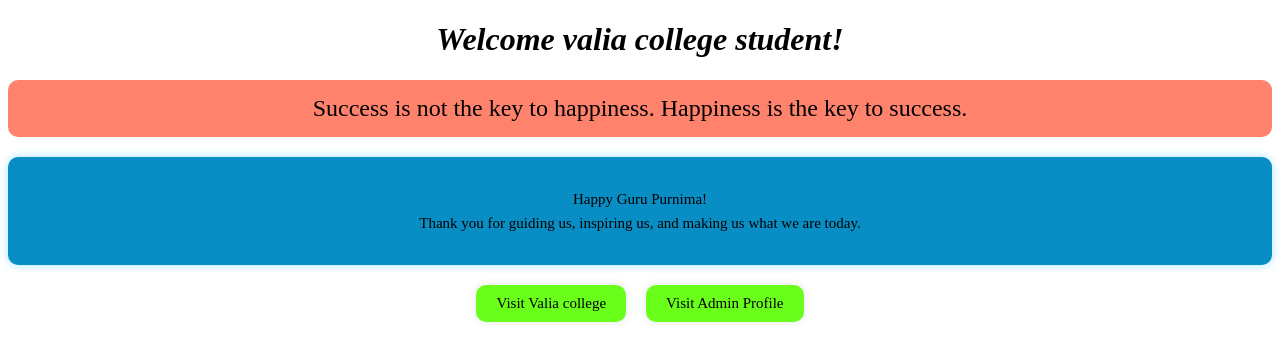
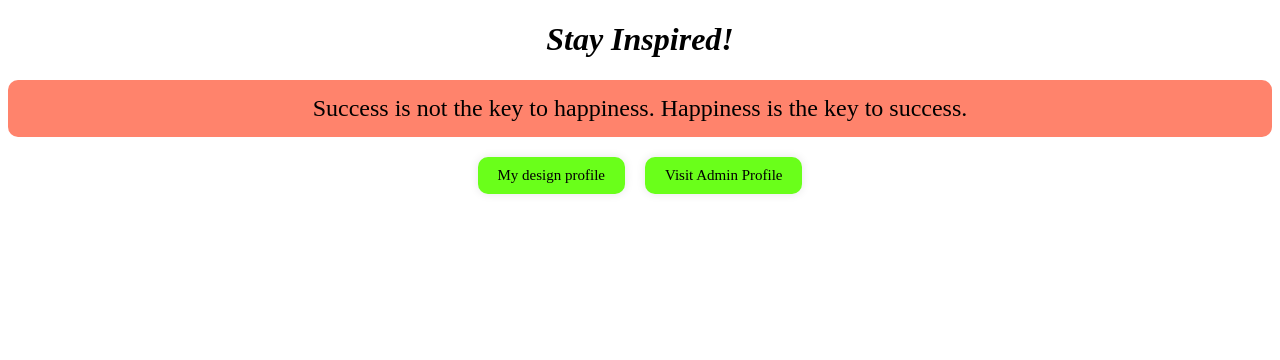
Before and after one commit to ritik7545/DailyQuotes, a plain HTML site: page index.html in a window 1280 px wide. Drawn offline with Linux system fonts and the light colour scheme.

Commit message:
Delete one container

```diff
--- a/index.html
+++ b/index.html
@@ -8,13 +8,11 @@
 
 
 <body>
-    <h1><i>Welcome valia college student!</i></h1>
+    <h1><i>Stay Inspired!</i></h1>
     <div id="quote">Loading daily quote...</div>
-    <div class="container">
-        <p>Happy Guru Purnima! <br>Thank you for guiding us, inspiring us, and making us what we are today.</p>
-    </div>
+
     <div class="links">
-        <a href="https://valiacollege.co.in/" class="link-box">Visit Valia college</a>
+        <a href="https://ritikdesigns.netlify.app/" class="link-box">My design profile</a>
         <a href="https://linkedin.com/in/ritikkumarsah" class="link-box">Visit Admin Profile</a>
     </div>
     <script src="script.js"></script>
```
